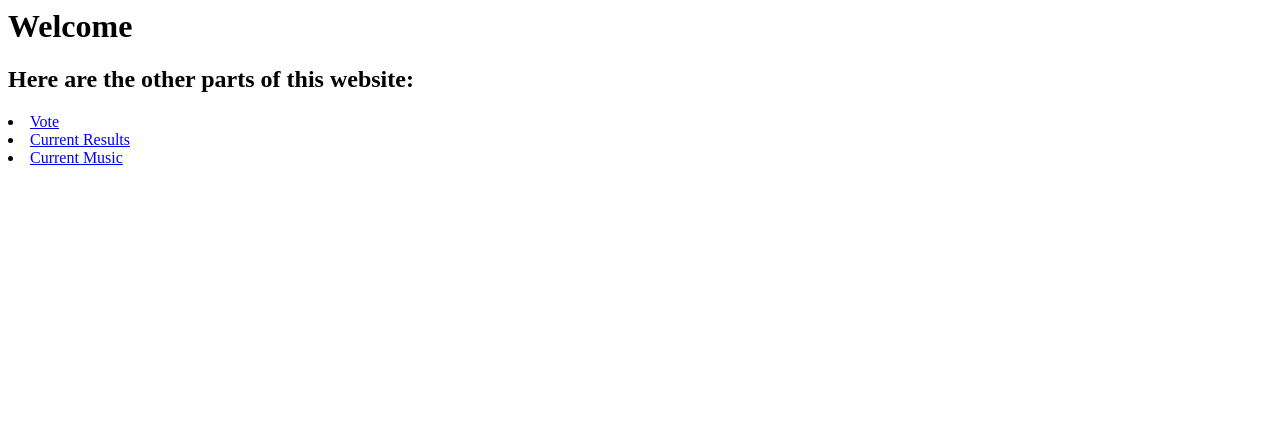
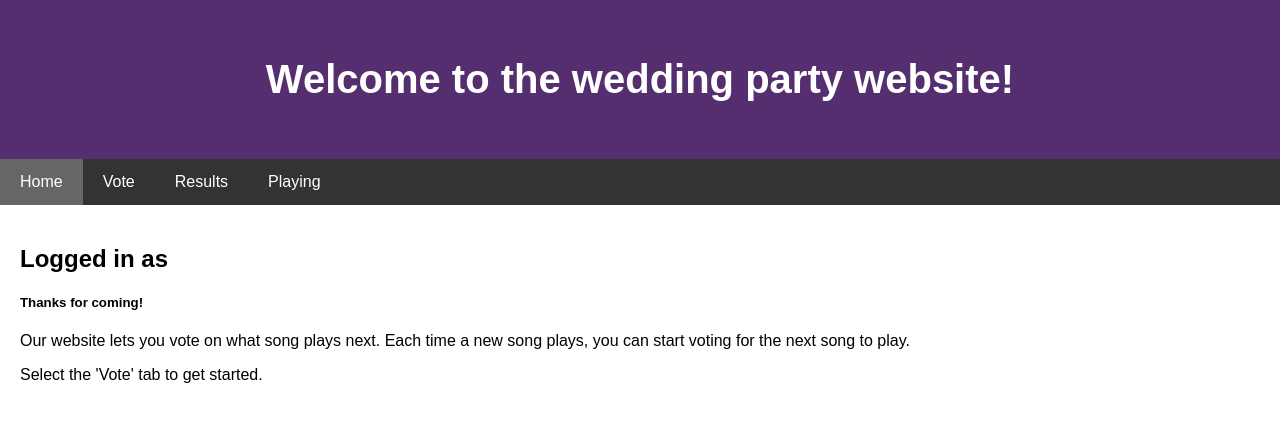
Before and after one commit to smalois/wedsite, a Django app: page /guest/ in a window 1280 px wide. Shown: the top 437 px of the page. Run offline with Django 3.2, Linux system fonts and the light colour scheme.

Commit message:
CSS styling improvements and headers

```diff
--- a/guest/static/guest/style.css
+++ b/guest/static/guest/style.css
@@ -8,7 +8,7 @@
 .header {
 	padding: 30px;
 	text-align: center;
-	background: #1abc9c;
+	background: #552e6f;
 	color: white;
 }
 
@@ -90,7 +90,7 @@
 .footer {
 	padding: 10px;
 	text-align: center;
-	background: #ddd;
+	background: #fad9b7;
 }
 
 /* Responsive layout - when the screen is less than 700px wide, make the two columns stack on top of each other instead of next to each other */
--- a/guest/templates/guest/index.html
+++ b/guest/templates/guest/index.html
@@ -1,5 +1,23 @@
-<h1> Welcome {{ user.username|default_if_none:"Anonymous" }} </h1>
-<h2> Here are the other parts of this website: </h2>
-<li> <a href="{% url 'vote-index' %}">Vote</a> </li>
-<li> <a href="{% url 'results' %}">Current Results</a> </li>
-<li> <a href="{% url 'music-playing' %}">Current Music</a> </li>
+{% load static %}
+
+<link rel="stylesheet" type="text/css" href="{% static 'guest/style.css' %}">
+
+<div class="header">
+<h1> Welcome to the wedding party website! </h1>
+</div>
+
+<div class="navbar">
+    <a href="{% url 'main-index' %}" class="active">Home</a>
+    <a href="{% url 'vote-index' %}">Vote</a>
+    <a href="{% url 'results' %}">Results</a>
+    <a href="{% url 'music-playing' %}">Playing</a>
+</div>
+
+<div class="main">
+    <h2> Logged in as {{ user.username|default_if_none:"Anonymous" }} </h2>
+    <h5>Thanks for coming!</h5>
+    <p>Our website lets you vote on what song plays next. Each time a new
+    song plays, you can start voting for the next song to play.
+    <p>Select the 'Vote' tab to get started.</p>
+    <br>
+</div>
```
Also changed, not shown: choicepoll/templates/choicepoll/index.html (+15 -0 lines), choicepoll/templates/choicepoll/results.html (+15 -0 lines), music/templates/music/index.html (+16 -1 lines).
